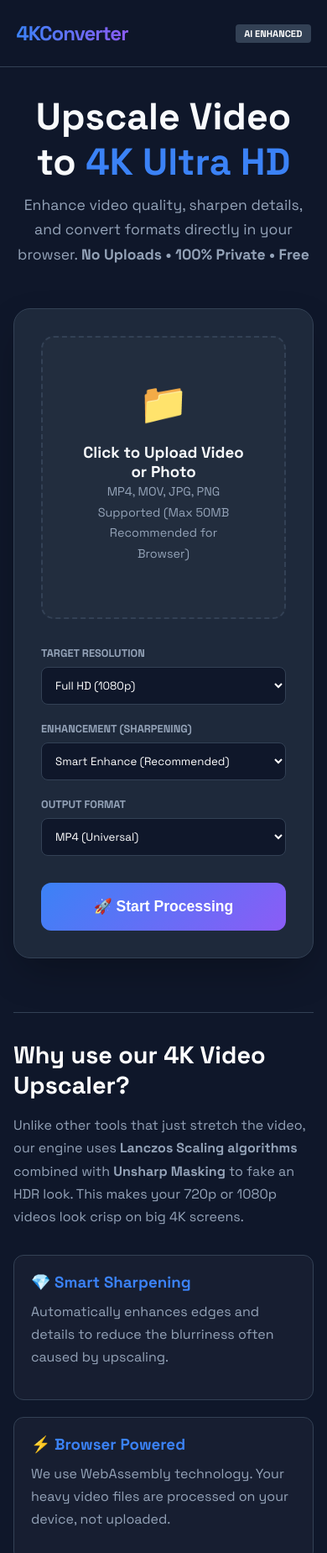
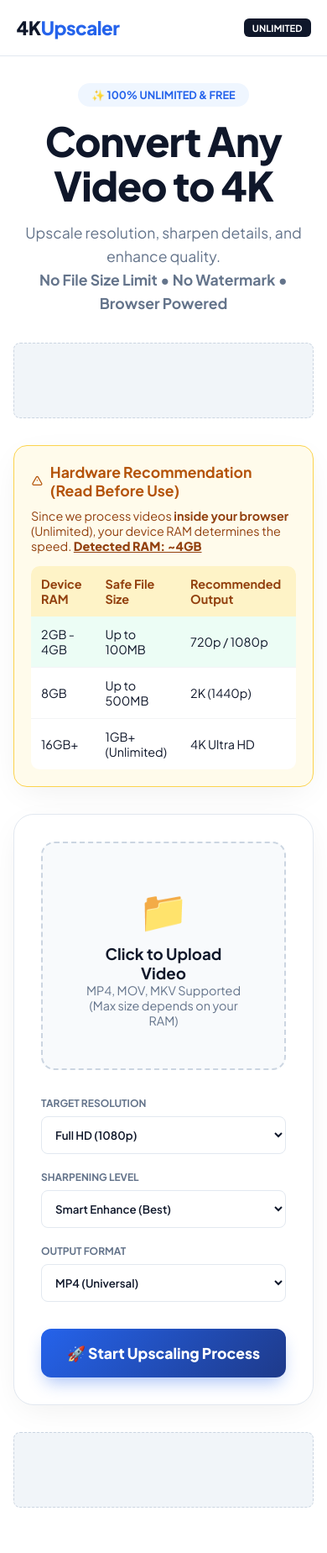
Before and after one commit to djutgjdtd5/convert-video-to-4k, a plain HTML site: page index.html in a window 390 px wide. Shown: the top 1849 px of the page at 84% size. Drawn offline with Linux system fonts and the light colour scheme; a script that the page names is missing.

Commit message:
Update index.html

```diff
--- a/index.html
+++ b/index.html
@@ -3,208 +3,250 @@
 <head>
     <meta charset="UTF-8">
     <meta name="viewport" content="width=device-width, initial-scale=1.0">
-    <meta name="theme-color" content="#0f172a">
+    <meta name="theme-color" content="#ffffff">
     <meta name="robots" content="index, follow">
 
-    <title>Convert Video to 4K Online | Free Video Quality Enhancer (2025)</title>
+    <title>Unlimited Video to 4K Converter | Free AI Upscaler (No Limit)</title>
 
-    <meta name="description" content="Upscale video to 4K Ultra HD online for free. Enhance video quality, sharpen details, and convert to MP4 instantly. Works on Mobile & PC without watermark.">
+    <meta name="description" content="Convert any video to 4K Ultra HD for free. No file size limit. Browser-based FFmpeg upscaler with sharpening. Recommended for PC & High-End Mobile.">
 
-    <meta name="keywords" content="convert video to 4k online free, video quality enhancer, 4k video upscaler, increase video resolution online, hd to 4k converter, sharpen video online, ffmpeg wasm 4k">
+    <meta name="keywords" content="video to 4k converter unlimited, free video upscaler no limit, increase video resolution online, convert mp4 to 4k, ffmpeg wasm 4k converter, video enhancer online free">
 
     <link rel="canonical" href="https://djutgjdtd5.github.io/convert-video-to-4k/" />
 
     <script src="coi-serviceworker.js"></script>
-
     <script src="https://unpkg.com/@ffmpeg/ffmpeg@0.11.6/dist/ffmpeg.min.js"></script>
 
     <link rel="preconnect" href="https://fonts.googleapis.com">
-    <link href="https://fonts.googleapis.com/css2?family=Space+Grotesk:wght@400;500;700&display=swap" rel="stylesheet">
+    <link href="https://fonts.googleapis.com/css2?family=Plus+Jakarta+Sans:wght@400;500;600;700;800&display=swap" rel="stylesheet">
+
+    <script type="application/ld+json">
+    {
+      "@context": "https://schema.org",
+      "@type": "Table",
+      "about": "RAM vs Video Size Recommendation"
+    }
+    </script>
 
     <style>
-        /* --- CYBER PREMIUM DARK THEME --- */
+        /* --- PREMIUM WHITE SAAS THEME --- */
         :root {
-            --bg: #0f172a;
-            --surface: #1e293b;
-            --primary: #3b82f6; /* Electric Blue */
-            --accent: #8b5cf6;  /* Purple */
-            --text: #f8fafc;
-            --text-dim: #94a3b8;
-            --border: #334155;
+            --bg: #ffffff;
+            --surface: #f8fafc;
+            --primary: #2563eb;       /* Professional Blue */
+            --primary-dark: #1e3a8a;
+            --text-main: #0f172a;
+            --text-light: #64748b;
+            --border: #e2e8f0;
+            --warning: #f59e0b;
+            --danger: #ef4444;
             --success: #10b981;
+            --shadow: 0 10px 40px -10px rgba(0,0,0,0.08);
         }
 
-        * { margin: 0; padding: 0; box-sizing: border-box; }
+        * { margin: 0; padding: 0; box-sizing: border-box; font-family: 'Plus Jakarta Sans', sans-serif; }
 
         body {
-            font-family: 'Space Grotesk', sans-serif;
             background-color: var(--bg);
-            color: var(--text);
+            color: var(--text-main);
             display: flex; flex-direction: column; align-items: center;
             min-height: 100vh;
         }
 
         /* NAVBAR */
         nav {
-            width: 100%; padding: 1.5rem 5%; border-bottom: 1px solid var(--border);
+            width: 100%; padding: 1.2rem 5%; border-bottom: 1px solid var(--border);
             display: flex; justify-content: space-between; align-items: center;
-            background: rgba(15, 23, 42, 0.9); backdrop-filter: blur(10px);
+            background: rgba(255,255,255,0.9); backdrop-filter: blur(10px);
             position: sticky; top: 0; z-index: 50;
         }
-        .logo { font-size: 1.5rem; font-weight: 700; letter-spacing: -1px; background: linear-gradient(to right, var(--primary), var(--accent)); -webkit-background-clip: text; -webkit-text-fill-color: transparent; }
-        .badge { background: #334155; padding: 4px 10px; border-radius: 4px; font-size: 0.7rem; font-weight: 700; color: white; }
+        .logo { font-size: 1.4rem; font-weight: 800; letter-spacing: -0.5px; color: var(--text-main); }
+        .logo span { color: var(--primary); }
+        .badge { background: var(--text-main); color: white; padding: 4px 10px; border-radius: 6px; font-size: 0.7rem; font-weight: 700; }
 
-        .container { width: 100%; max-width: 1000px; padding: 2rem 1rem; }
+        .container { width: 100%; max-width: 1100px; padding: 2rem 1rem; }
 
         /* HERO */
-        .hero { text-align: center; margin-bottom: 3rem; }
-        h1 { font-size: 2.8rem; font-weight: 700; line-height: 1.2; margin-bottom: 10px; }
-        h1 span { color: var(--primary); }
-        .sub { color: var(--text-dim); font-size: 1.1rem; max-width: 600px; margin: 0 auto; }
+        .hero { text-align: center; margin-bottom: 2rem; }
+        .pill { background: #eff6ff; color: var(--primary); padding: 6px 16px; border-radius: 50px; font-size: 0.8rem; font-weight: 700; display: inline-block; margin-bottom: 15px; }
+        h1 { font-size: 3rem; font-weight: 800; line-height: 1.1; margin-bottom: 15px; color: var(--text-main); letter-spacing: -1px; }
+        .sub { font-size: 1.1rem; color: var(--text-light); max-width: 700px; margin: 0 auto; line-height: 1.6; }
 
-        /* TOOL BOX */
-        .converter-box {
-            background: var(--surface); border: 1px solid var(--border);
-            border-radius: 20px; padding: 2rem; box-shadow: 0 20px 50px -10px rgba(0,0,0,0.3);
+        /* 💰 AD ZONE (Top) */
+        .ad-zone {
+            width: 100%; display: flex; justify-content: center; align-items: center;
+            margin: 2rem 0; min-height: 90px; background: #f1f5f9; border-radius: 8px;
+            overflow: hidden; border: 1px dashed #cbd5e1;
+        }
+
+        /* ⚠️ RAM WARNING TABLE (The New Feature) */
+        .warning-box {
+            background: #fffbeb; border: 1px solid #fcd34d; border-radius: 16px;
+            padding: 20px; margin-bottom: 2rem; box-shadow: var(--shadow);
+        }
+        .warning-title { font-size: 1.1rem; font-weight: 700; color: #b45309; margin-bottom: 10px; display: flex; align-items: center; gap: 8px; }
+
+        .ram-table { width: 100%; border-collapse: collapse; background: white; border-radius: 10px; overflow: hidden; font-size: 0.9rem; }
+        .ram-table th { background: #fef3c7; color: #92400e; padding: 12px; text-align: left; font-weight: 700; }
+        .ram-table td { padding: 12px; border-bottom: 1px solid #f3f4f6; color: var(--text-main); }
+        .ram-table tr:last-child td { border-bottom: none; }
+        .highlight-row { background: #ecfdf5 !important; } /* Highlights user's RAM */
+
+        /* MAIN TOOL */
+        .tool-box {
+            background: white; border-radius: 24px; border: 1px solid var(--border);
+            box-shadow: var(--shadow); padding: 2rem;
         }
 
         /* UPLOAD */
-        .drop-zone {
-            border: 2px dashed var(--border); border-radius: 15px; padding: 3rem;
-            text-align: center; cursor: pointer; transition: 0.3s; background: rgba(255,255,255,0.02);
+        .upload-area {
+            border: 2px dashed #cbd5e1; border-radius: 16px; padding: 3rem;
+            text-align: center; cursor: pointer; transition: 0.3s; background: #f8fafc;
         }
-        .drop-zone:hover { border-color: var(--primary); background: rgba(59, 130, 246, 0.05); }
-        .icon { font-size: 3rem; margin-bottom: 1rem; display: block; }
+        .upload-area:hover { border-color: var(--primary); background: #eff6ff; }
+        .icon { font-size: 3rem; margin-bottom: 10px; display: block; }
 
-        /* CONTROLS */
+        /* SETTINGS GRID */
         .controls { display: grid; grid-template-columns: repeat(auto-fit, minmax(200px, 1fr)); gap: 20px; margin-top: 2rem; }
-        .control-group label { display: block; margin-bottom: 8px; font-size: 0.8rem; color: var(--text-dim); font-weight: 700; text-transform: uppercase; }
+        .label { font-size: 0.75rem; font-weight: 700; color: var(--text-light); text-transform: uppercase; margin-bottom: 8px; display: block; }
 
-        select, input[type=range] {
-            width: 100%; padding: 12px; background: var(--bg); border: 1px solid var(--border);
-            color: white; border-radius: 8px; font-family: inherit; cursor: pointer;
+        select {
+            width: 100%; padding: 12px; border-radius: 8px; border: 1px solid var(--border);
+            font-weight: 600; color: var(--text-main); background: white; cursor: pointer;
         }
 
-        /* PROGRESS LOG */
-        .log-area {
-            background: black; color: #10b981; font-family: monospace; padding: 15px;
-            border-radius: 10px; margin-top: 20px; height: 150px; overflow-y: auto;
-            font-size: 0.8rem; border: 1px solid var(--border); display: none;
+        /* LOGS */
+        .log-box {
+            background: #0f172a; color: #10b981; font-family: monospace; padding: 15px;
+            border-radius: 10px; margin-top: 20px; height: 120px; overflow-y: auto;
+            font-size: 0.8rem; display: none;
         }
 
-        /* ACTION BUTTON */
+        /* BUTTON */
         .btn-action {
-            width: 100%; padding: 18px; border-radius: 12px; font-size: 1.1rem; font-weight: 700;
-            background: linear-gradient(135deg, var(--primary), var(--accent)); color: white;
+            width: 100%; padding: 18px; border-radius: 12px; font-size: 1.1rem; font-weight: 800;
+            background: linear-gradient(135deg, var(--primary), var(--primary-dark)); color: white;
             border: none; cursor: pointer; margin-top: 2rem; transition: transform 0.2s;
-            display: flex; align-items: center; justify-content: center; gap: 10px;
+            box-shadow: 0 10px 20px -5px rgba(37, 99, 235, 0.4);
         }
-        .btn-action:hover { transform: translateY(-2px); box-shadow: 0 10px 20px -5px rgba(59, 130, 246, 0.4); }
-        .btn-action:disabled { opacity: 0.5; cursor: wait; }
+        .btn-action:hover { transform: translateY(-2px); }
+        .btn-action:disabled { background: var(--text-light); cursor: wait; }
 
-        /* ADS */
-        .ad-zone { margin: 3rem 0; text-align: center; }
-
-        /* SEO CONTENT */
-        .seo-section { margin-top: 4rem; padding-top: 2rem; border-top: 1px solid var(--border); }
-        h2 { font-size: 1.8rem; margin-bottom: 1rem; color: white; }
-        p { color: var(--text-dim); line-height: 1.7; margin-bottom: 1rem; }
-
-        .features-grid { display: grid; grid-template-columns: repeat(auto-fit, minmax(250px, 1fr)); gap: 20px; margin-top: 2rem; }
-        .feat-card { background: rgba(255,255,255,0.03); padding: 20px; border-radius: 12px; border: 1px solid var(--border); }
-        .feat-card h3 { color: var(--primary); margin-bottom: 10px; }
-
-        footer { margin-top: 4rem; text-align: center; color: var(--text-dim); padding-bottom: 2rem; font-size: 0.9rem; }
+        /* FOOTER */
+        footer { margin-top: 4rem; text-align: center; color: var(--text-light); font-size: 0.9rem; padding-bottom: 2rem; }
     </style>
 </head>
 <body>
 
     <nav>
-        <div class="logo">4K<span>Converter</span></div>
-        <div class="badge">AI ENHANCED</div>
+        <div class="logo">4K<span>Upscaler</span></div>
+        <div class="badge">UNLIMITED</div>
     </nav>
 
     <div class="container">
 
         <div class="hero">
-            <h1>Upscale Video to <span>4K Ultra HD</span></h1>
-            <p class="sub">Enhance video quality, sharpen details, and convert formats directly in your browser. <strong>No Uploads • 100% Private • Free</strong></p>
+            <div class="pill">✨ 100% UNLIMITED & FREE</div>
+            <h1>Convert Any Video to 4K</h1>
+            <p class="sub">Upscale resolution, sharpen details, and enhance quality. <br><strong>No File Size Limit • No Watermark • Browser Powered</strong></p>
         </div>
 
         <div class="ad-zone">
-            <script type='text/javascript' src='//pl28120871.effectivegatecpm.com/b8/2a/fe/b82afee8cc534f12fba12741bfb629a1.js'></script>
+            <script type="text/javascript">
+                atOptions = {
+                    'key' : 'da1a352c776635fa7984cd1fb95c4041',
+                    'format' : 'iframe',
+                    'height' : 90,
+                    'width' : 728,
+                    'params' : {}
+                };
+            </script>
+            <script type="text/javascript" src="//www.highperformanceformat.com/da1a352c776635fa7984cd1fb95c4041/invoke.js"></script>
         </div>
 
-        <div class="converter-box">
+        <div class="warning-box">
+            <div class="warning-title">
+                <svg width="20" height="20" fill="none" stroke="currentColor" stroke-width="2" viewBox="0 0 24 24"><path d="M12 9v2m0 4h.01m-6.938 4h13.856c1.54 0 2.502-1.667 1.732-3L13.732 4c-.77-1.333-2.694-1.333-3.464 0L3.34 16c-.77 1.333.192 3 1.732 3z"></path></svg>
+                Hardware Recommendation (Read Before Use)
+            </div>
+            <p style="font-size:0.9rem; color:#92400e; margin-bottom:15px;">
+                Since we process videos <strong>inside your browser</strong> (Unlimited), your device RAM determines the speed.
+                <span id="userRam" style="font-weight:800; text-decoration:underline;"></span>
+            </p>
+            <table class="ram-table" id="ramTable">
+                <thead>
+                    <tr>
+                        <th>Device RAM</th>
+                        <th>Safe File Size</th>
+                        <th>Recommended Output</th>
+                    </tr>
+                </thead>
+                <tbody>
+                    <tr id="ram2">
+                        <td>2GB - 4GB</td>
+                        <td>Up to 100MB</td>
+                        <td>720p / 1080p</td>
+                    </tr>
+                    <tr id="ram8">
+                        <td>8GB</td>
+                        <td>Up to 500MB</td>
+                        <td>2K (1440p)</td>
+                    </tr>
+                    <tr id="ram16">
+                        <td>16GB+</td>
+                        <td>1GB+ (Unlimited)</td>
+                        <td>4K Ultra HD</td>
+                    </tr>
+                </tbody>
+            </table>
+        </div>
 
-            <div class="drop-zone" id="dropArea">
+        <div class="tool-box">
+
+            <div class="upload-area" id="dropArea">
                 <div class="icon">📁</div>
-                <h3>Click to Upload Video or Photo</h3>
-                <p style="color:var(--text-dim); font-size:0.9rem;">MP4, MOV, JPG, PNG Supported (Max 50MB Recommended for Browser)</p>
-                <input type="file" id="fileInput" hidden accept="video/*,image/*">
+                <h3 style="color:var(--text-main); font-weight:700;">Click to Upload Video</h3>
+                <p style="color:var(--text-light); font-size:0.9rem;">MP4, MOV, MKV Supported (Max size depends on your RAM)</p>
+                <input type="file" id="fileInput" hidden accept="video/*">
             </div>
 
-            <div id="fileInfo" style="text-align:center; margin-top:15px; color:var(--primary); font-weight:700; display:none;"></div>
+            <div id="fileInfo" style="text-align:center; margin-top:20px; color:var(--primary); font-weight:700; display:none;"></div>
 
             <div class="controls">
-                <div class="control-group">
-                    <label>Target Resolution</label>
+                <div>
+                    <span class="label">Target Resolution</span>
                     <select id="resSelect">
                         <option value="3840:2160">4K Ultra HD (2160p)</option>
                         <option value="2560:1440">2K QHD (1440p)</option>
                         <option value="1920:1080" selected>Full HD (1080p)</option>
                     </select>
                 </div>
-
-                <div class="control-group">
-                    <label>Enhancement (Sharpening)</label>
+                <div>
+                    <span class="label">Sharpening Level</span>
                     <select id="sharpSelect">
-                        <option value="0">None (Standard)</option>
-                        <option value="1">Low Sharpening</option>
-                        <option value="3" selected>Smart Enhance (Recommended)</option>
-                        <option value="5">Strong Detail Boost</option>
+                        <option value="3">Smart Enhance (Best)</option>
+                        <option value="5">Strong Detail</option>
+                        <option value="0">No Sharpening</option>
                     </select>
                 </div>
-
-                <div class="control-group">
-                    <label>Output Format</label>
+                <div>
+                    <span class="label">Output Format</span>
                     <select id="formatSelect">
                         <option value="mp4">MP4 (Universal)</option>
-                        <option value="mkv">MKV (High Quality)</option>
-                        <option value="avi">AVI (Legacy)</option>
+                        <option value="mkv">MKV (Pro Quality)</option>
                     </select>
                 </div>
             </div>
 
-            <div class="log-area" id="logArea">
-                > System Ready...<br>
-                > Waiting for file input...
+            <div class="log-box" id="logArea">
+                > System Initialized...<br>
+                > Waiting for file...
             </div>
 
             <button class="btn-action" id="convertBtn">
-                <span>🚀 Start Processing</span>
+                🚀 Start Upscaling Process
             </button>
 
-        </div>
-
-        <div class="seo-section">
-            <h2>Why use our 4K Video Upscaler?</h2>
-            <p>Unlike other tools that just stretch the video, our engine uses <strong>Lanczos Scaling algorithms</strong> combined with <strong>Unsharp Masking</strong> to fake an HDR look. This makes your 720p or 1080p videos look crisp on big 4K screens.</p>
-
-            <div class="features-grid">
-                <div class="feat-card">
-                    <h3>💎 Smart Sharpening</h3>
-                    <p>Automatically enhances edges and details to reduce the blurriness often caused by upscaling.</p>
-                </div>
-                <div class="feat-card">
-                    <h3>⚡ Browser Powered</h3>
-                    <p>We use WebAssembly technology. Your heavy video files are processed on your device, not uploaded.</p>
-                </div>
-                <div class="feat-card">
-                    <h3>📱 Mobile Optimized</h3>
-                    <p>Designed to work smoothly on iPhone and Android browsers with optimized presets.</p>
-                </div>
-            </div>
         </div>
 
         <div class="ad-zone">
@@ -221,7 +263,7 @@
         </div>
 
         <footer>
-            © 2025 4K Video Converter • Client-Side FFmpeg Technology
+            © 2025 4K Video Upscaler • Powered by WebAssembly • No Server Uploads
         </footer>
 
     </div>
@@ -230,101 +272,110 @@
         // 💰 MONEY LINK
         const POP_LINK = "https://www.effectivegatecpm.com/mya99wcxc?key=64d9a20b4180ef34ece4742665c53be0";
 
+        // 🧠 SMART RAM DETECTOR
+        document.addEventListener('DOMContentLoaded', () => {
+            const ram = navigator.deviceMemory || 4; // Default to 4GB if undetected
+            const ramText = document.getElementById('userRam');
+
+            ramText.innerText = `Detected RAM: ~${ram}GB`;
+
+            if(ram <= 4) document.getElementById('ram2').classList.add('highlight-row');
+            else if(ram <= 8) document.getElementById('ram8').classList.add('highlight-row');
+            else document.getElementById('ram16').classList.add('highlight-row');
+        });
+
+        // FFMPEG LOGIC
         const { createFFmpeg, fetchFile } = FFmpeg;
         const ffmpeg = createFFmpeg({ log: true });
 
         const dropArea = document.getElementById('dropArea');
         const fileInput = document.getElementById('fileInput');
-        const fileInfo = document.getElementById('fileInfo');
         const convertBtn = document.getElementById('convertBtn');
         const logArea = document.getElementById('logArea');
-        const resSelect = document.getElementById('resSelect');
-        const sharpSelect = document.getElementById('sharpSelect');
-        const formatSelect = document.getElementById('formatSelect');
+        const fileInfo = document.getElementById('fileInfo');
 
         let currentFile = null;
 
-        // Load FFmpeg
         const loadFFmpeg = async () => {
             if (!ffmpeg.isLoaded()) {
-                logArea.style.display = 'block';
-                logArea.innerHTML += `> Loading FFmpeg Core (Wait)...<br>`;
                 try {
+                    logArea.style.display = 'block';
+                    logArea.innerHTML += `> Loading Engine (Please wait)...<br>`;
                     await ffmpeg.load();
-                    logArea.innerHTML += `> Engine Loaded! Ready.<br>`;
+                    logArea.innerHTML += `> Engine Ready! Upload a video.<br>`;
                 } catch(e) {
-                    logArea.innerHTML += `> Error loading engine. Use Chrome/Edge.<br>`;
+                    logArea.innerHTML += `> Error: SharedArrayBuffer not enabled. Check coi-serviceworker.<br>`;
                 }
             }
         }
         loadFFmpeg();
 
-        // UI Handlers
+        // UPLOAD HANDLER
         dropArea.addEventListener('click', () => fileInput.click());
         fileInput.addEventListener('change', (e) => {
             currentFile = e.target.files[0];
             if(currentFile) {
                 fileInfo.style.display = 'block';
-                fileInfo.innerText = `Selected: ${currentFile.name} (${(currentFile.size/1024/1024).toFixed(1)}MB)`;
-                logArea.innerHTML += `> File loaded: ${currentFile.name}<br>`;
+                fileInfo.innerText = `${currentFile.name} (${(currentFile.size/1024/1024).toFixed(1)} MB)`;
+
+                // Smart Warning for Huge Files
+                if(currentFile.size > 500 * 1024 * 1024) {
+                    alert("Warning: This file is over 500MB. It may crash on phones with low RAM.");
+                }
             }
         });
 
-        // CONVERT LOGIC
+        // CONVERSION HANDLER
         convertBtn.addEventListener('click', async () => {
-            if (!currentFile) return alert("Please upload a file first!");
+            if (!currentFile) return alert("Please upload a video first!");
 
-            // 💰 Open Ad on Start
+            // 💰 TRIGGER AD
             if(POP_LINK) window.open(POP_LINK, '_blank');
 
+            const res = document.getElementById('resSelect').value;
+            const sharp = document.getElementById('sharpSelect').value;
+            const ext = document.getElementById('formatSelect').value;
+
             convertBtn.disabled = true;
-            convertBtn.innerText = "Processing (Do not close tab)...";
+            convertBtn.innerText = "Processing... (This may take time)";
             logArea.style.display = 'block';
-
-            const fileName = currentFile.name;
-            const res = resSelect.value;
-            const sharp = sharpSelect.value;
-            const ext = formatSelect.value;
-
-            // FFmpeg Command Logic
-            // Scale + Unsharp Mask (Sharpening) + Codec
-            const scaleFilter = `scale=${res}:flags=lanczos`;
-            const sharpFilter = sharp > 0 ? `,unsharp=5:5:${sharp}:3:3:0.0` : '';
-            const finalFilter = scaleFilter + sharpFilter;
+            logArea.innerHTML = ""; // Clear logs
 
             try {
-                ffmpeg.FS('writeFile', fileName, await fetchFile(currentFile));
+                const fName = "input_video";
+                ffmpeg.FS('writeFile', fName, await fetchFile(currentFile));
 
-                logArea.innerHTML += `> Starting conversion to ${res}...<br>`;
-                logArea.innerHTML += `> Applying Lanczos Upscale + Sharpening...<br>`;
+                logArea.innerHTML += `> Scaling video to ${res.replace(':','x')}...<br>`;
 
-                // The Command (Mobile Optimized with 'ultrafast')
+                // COMPLEX FILTER: Scale + Unsharp Mask
+                const filter = `scale=${res}:flags=lanczos,unsharp=5:5:${sharp}:3:3:0.0`;
+
                 await ffmpeg.run(
-                    '-i', fileName,
-                    '-vf', finalFilter,
+                    '-i', fName,
+                    '-vf', filter,
                     '-c:v', 'libx264',
-                    '-preset', 'ultrafast',  // Crucial for Mobile
-                    '-crf', '20',            // Balanced Quality
+                    '-preset', 'ultrafast', // Speed over compression for browser
+                    '-crf', '23',
                     `output.${ext}`
                 );
 
-                logArea.innerHTML += `> Conversion Complete! Preparing download...<br>`;
+                logArea.innerHTML += `> Done! Preparing download...<br>`;
 
                 const data = ffmpeg.FS('readFile', `output.${ext}`);
                 const url = URL.createObjectURL(new Blob([data.buffer], { type: `video/${ext}` }));
 
                 const a = document.createElement('a');
                 a.href = url;
-                a.download = `Upscaled_4K_${fileName.split('.')[0]}.${ext}`;
+                a.download = `Upscaled_4K_${currentFile.name.split('.')[0]}.${ext}`;
                 a.click();
 
-                convertBtn.innerText = "Done! Process Another";
+                convertBtn.innerText = "Processing Complete ✅";
                 convertBtn.disabled = false;
 
             } catch (error) {
                 console.error(error);
-                logArea.innerHTML += `> Error: ${error.message}<br>`;
-                alert("Processing failed. File might be too large for browser memory.");
+                logArea.innerHTML += `> Error: Browser ran out of memory.<br>`;
+                alert("Error: Your device ran out of RAM. Try a smaller file or lower resolution.");
                 convertBtn.disabled = false;
                 convertBtn.innerText = "Try Again";
             }
```
